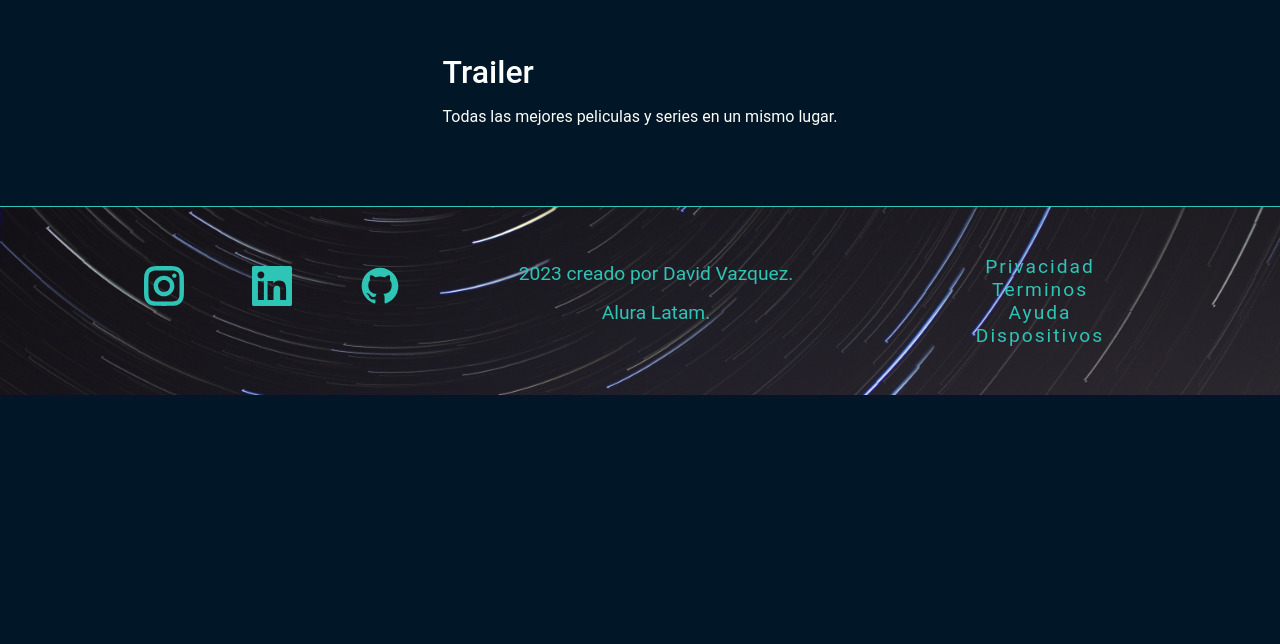
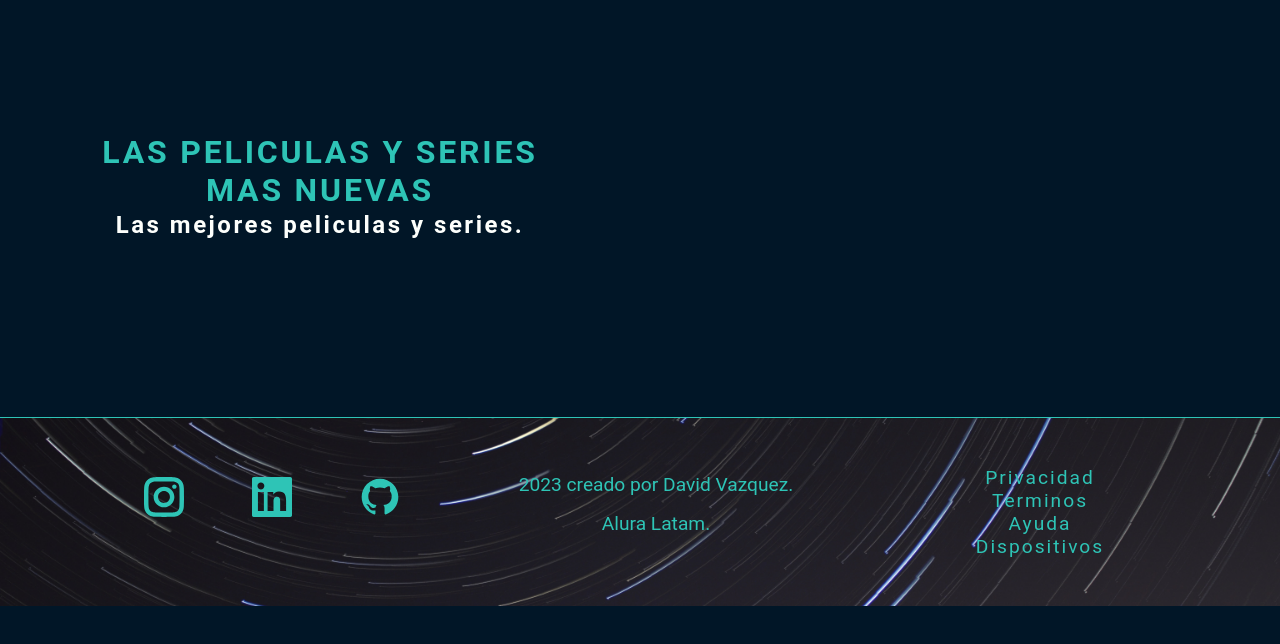
Before and after one commit to DaveOval/FilMax, a React (Vite) app: page / in a window 1280 px wide. Shown: the part 1411-2055 px from the top of the page. Before the commit the page ends 1866 px from the top, so only its background shows below. Built offline with nearby package versions, Linux system fonts and the light colour scheme.

Commit message:
se agregaron los estilos para el trailer

```diff
--- a/index.html
+++ b/index.html
@@ -5,7 +5,7 @@
     <meta name="viewport" content="width=device-width, initial-scale=1.0" />
     <title>FilMax - Streaming Movies and TV Shows on Demand</title>
     <meta name="description" content="FilmMax is the ultimate destination for movie lovers. Stream thousands of movies and TV shows on-demand, including exclusive originals you won't find anywhere else. With a user-friendly interface, personalized recommendations, and seamless playback on any device, FilmMax offers an unparalleled streaming experience. Sign up today and start your binge-watching journey!">
-    <meta name="keywords" content="FilmMax, Streaming movies, On-demand TV shows, FilmMax originals, Binge-watching, Personalized recommendations, Seamless playback, User-friendly interface, Exclusive content, Blockbuster movies, Award-winning shows, Hollywood hits, International cinema, Family-friendly content, High-quality streaming, Watch anytime, anywhere">
+    <meta name="keywords" content="FilMax, Streaming movies, On-demand TV shows, FilmMax originals, Binge-watching, Personalized recommendations, Seamless playback, User-friendly interface, Exclusive content, Blockbuster movies, Award-winning shows, Hollywood hits, International cinema, Family-friendly content, High-quality streaming, Watch anytime, anywhere">
     <link rel="shortcut icon" href="./public/favicon.png" type="image/x-icon">
   </head>
   <body>
--- a/package.json
+++ b/package.json
@@ -13,7 +13,8 @@
     "react-dom": "^18.2.0",
     "react-icons": "^4.8.0",
     "react-router": "^6.10.0",
-    "react-router-dom": "^6.10.0"
+    "react-router-dom": "^6.10.0",
+    "react-youtube": "^10.1.0"
   },
   "devDependencies": {
     "@types/react": "^18.0.28",
--- a/src/components/Home/Home.css
+++ b/src/components/Home/Home.css
@@ -110,7 +110,7 @@
   line-height: 2rem;
 }
 .videos-series{
-    width: 100%;
+    width: 90%;
     height: fit-content;
     display: flex;
     flex-direction: column;
@@ -118,12 +118,31 @@
     align-items: center;
     margin: 4rem auto;
     overflow: hidden;
+    text-align: center;
 }
-.videos-series iframe{
-    width: 100%;
-    height: 250px;
-    object-fit: cover;
-    transition: all 0.4s ease;
+.videos-series h2{
+    font-size: 2rem;
+    font-weight: 700;
+    letter-spacing: 2.8px;
+    text-transform: uppercase;
+    color: #2ec4b6;
+    margin-bottom: 2rem;
+}
+.videos-series p{
+    font-size: 1.5rem;
+    font-weight: 600;
+    letter-spacing: 2.5px;
+    line-height: 2rem;
+    margin-bottom: 2rem;
+}
+.video-container{
+  width: 100%;
+  height: fit-content; /* espacio extra en la parte inferior */
+}
+.video-container iframe{
+  width: 100%;
+  height: auto;
+  object-fit: cover;
 }
 
 @media (min-width: 860px) {
@@ -172,15 +191,25 @@
     background-color: #071e1c85;
   }
   .videos-series{
-    width: 90%;
+    width: 100%;
     display: flex;
     flex-direction: row;
-    gap: 5rem;
+
   }
-  .videos-series iframe{
-    width: 500px;
+  .video-container iframe{
+    width: 100%;
     height: 300px;
-    object-fit: cover;
-    transition: all 0.4s ease;
+  }
+  .video-container{
+    width: 50%;
+    height: 300px;
+    overflow: hidden;
+  }
+  .videos-series-text{
+    width: 50%;
+  }
+  .videos-series-text h2{
+    width: 80%;
+    margin: auto;
   }
 }
--- a/src/components/Home/index.tsx
+++ b/src/components/Home/index.tsx
@@ -2,6 +2,7 @@ import React, { useState } from "react";
 import { Link } from "react-router-dom";
 import "./Home.css";
 import Loader from "../Loader";
+import YouTube from 'react-youtube';
 
 const Home = () => {
   const [images, setImages] = useState([
@@ -16,6 +17,7 @@ const Home = () => {
     newImages[index].isLoading = false;
     setImages(newImages);
   };
+  const videoId = "8YQM6VlfiqM"
   return (
     <main>
       <nav className="navbar-home">
@@ -65,11 +67,13 @@ const Home = () => {
       </section>
 
     <section className="videos-series">
-      <div>
-        <h2>Trailer</h2>
-        <p>Todas las mejores peliculas y series en un mismo lugar.</p>
+      <div className="videos-series-text">
+        <h2>Las peliculas y series mas nuevas</h2>
+        <p>Las mejores peliculas y series.</p>
       </div>
-
+      <div className="video-container">
+        <YouTube videoId={videoId} className="video-player" />
+      </div>
     </section>
 
     </main>
```
Also changed, not shown: 6 other files (tests, documents, lock files or other folders).
